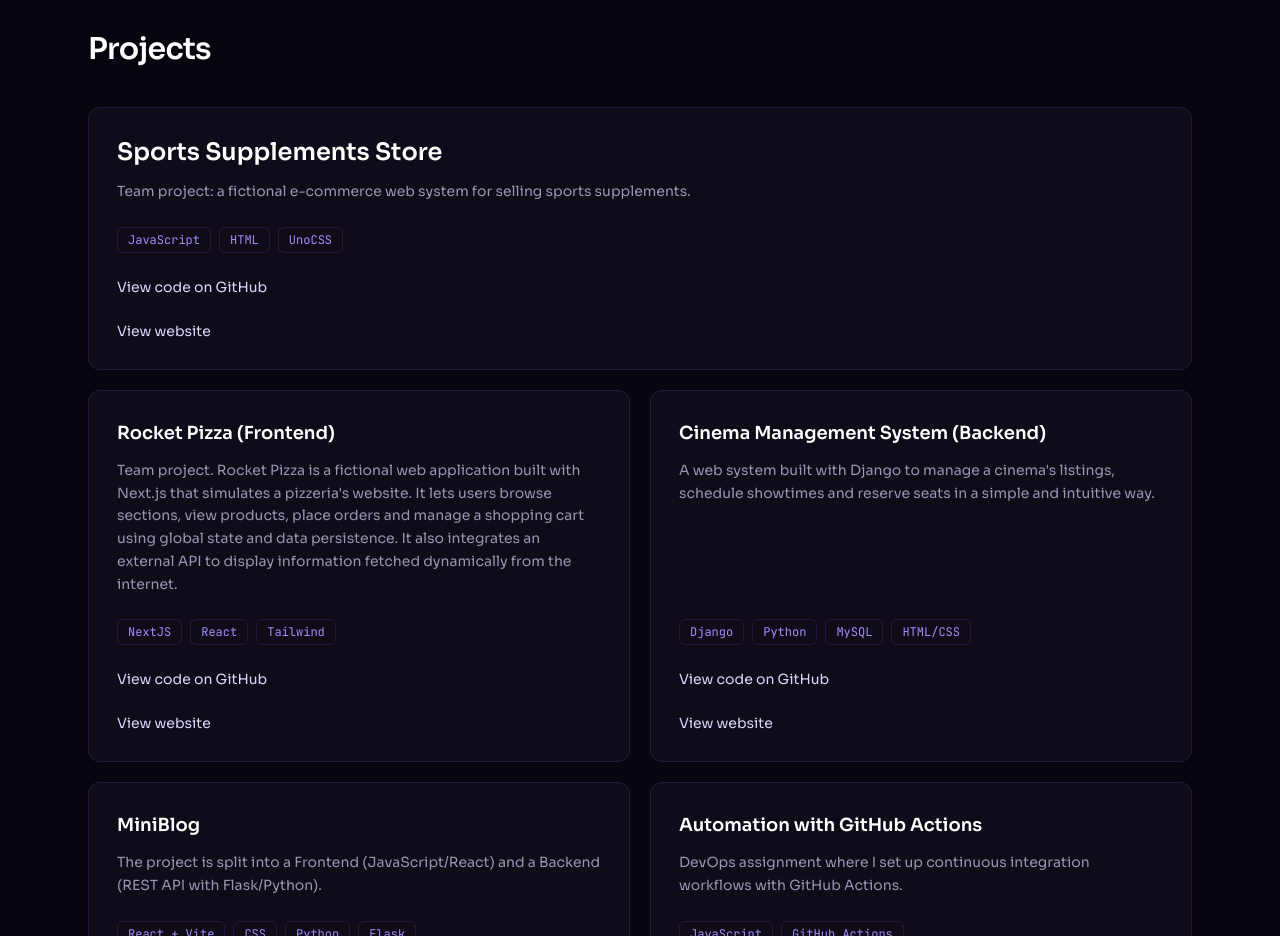
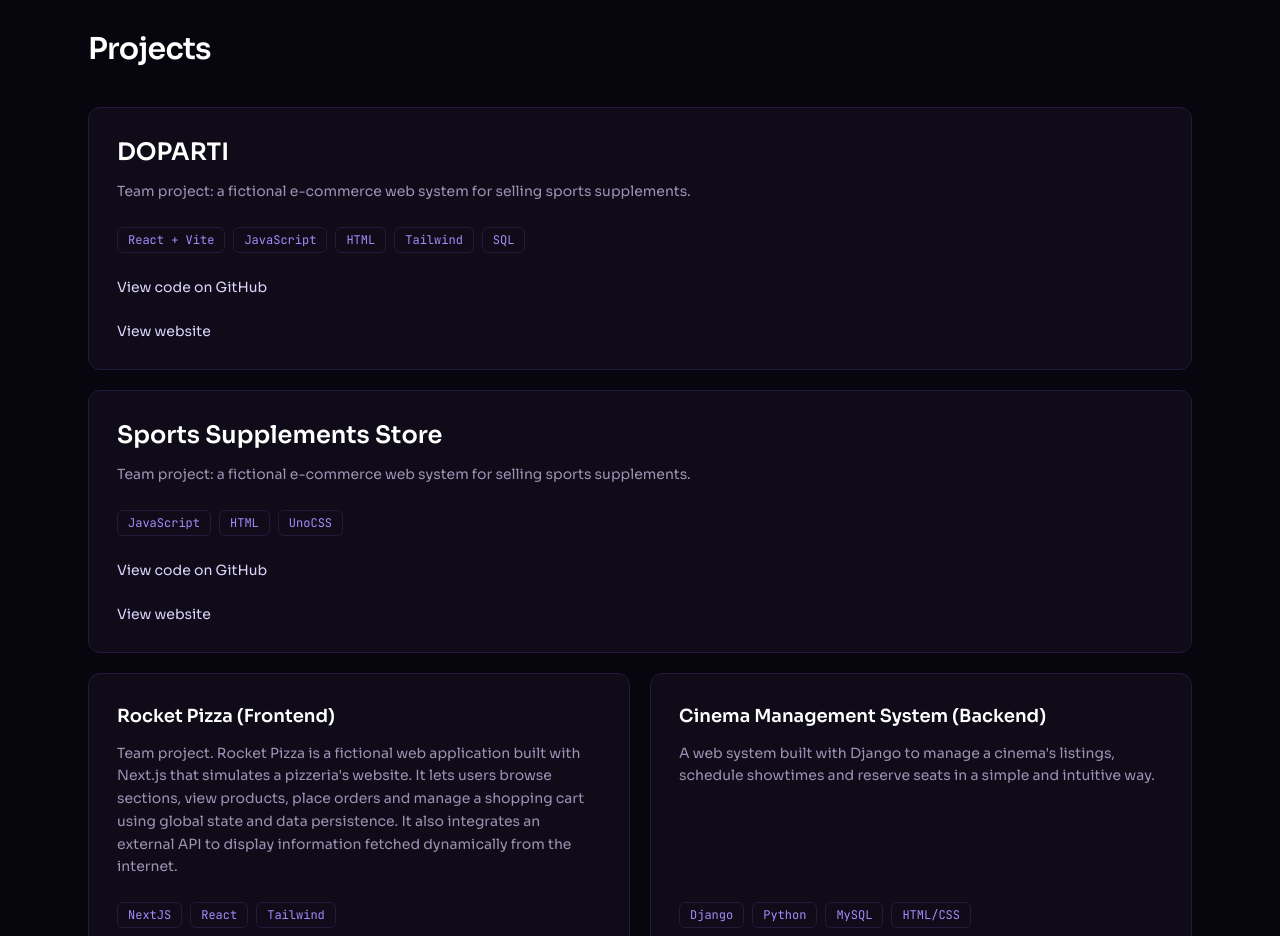
Before and after one commit to MateeGonzaa/miPortafolio, a React (Vite) app: page / in a window 1280 px wide. Shown: the part 1340-2276 px from the top of the page. Built offline with nearby package versions, Linux system fonts and the light colour scheme.

Commit message:
update projects

```diff
--- a/src/data.js
+++ b/src/data.js
@@ -11,6 +11,17 @@ export const links = {
 };
 
 export const projects = [
+  {
+    title: { es: "DOPARTI", en: "DOPARTI" },
+    featured: true,
+    description: {
+      es: "Proyecto personal, Aplicacion Web/Mobile - DOPARTI - Una app para organizar partidos de distintos deportes entre comunidades formadas por tus amigos y conocidos",
+      en: "Team project: a fictional e-commerce web system for selling sports supplements.",
+    },
+    tags: ["React + Vite", "JavaScript", "HTML", "Tailwind", "SQL"],
+    web: "https://doparti-app.vercel.app/",
+    repo: "https://github.com/MateeGonzaa/DOPARTI-APP",
+  },
   {
     title: { es: "Tienda de Suplementos Deportivos", en: "Sports Supplements Store" },
     featured: true,
```
